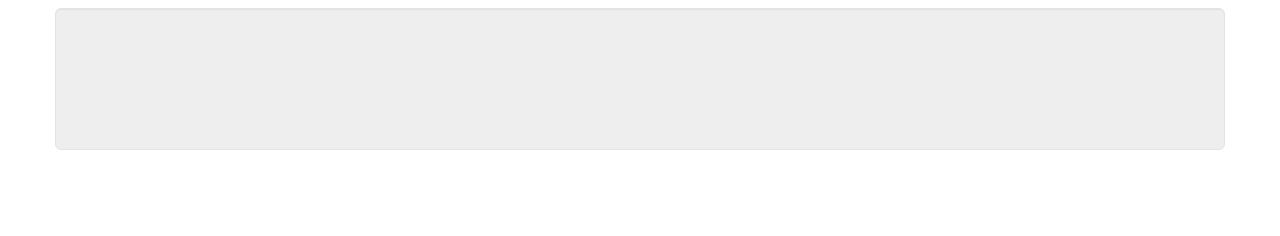
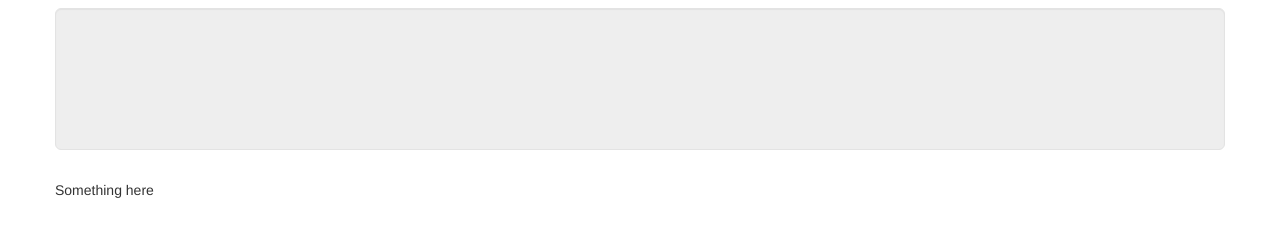
Before and after one commit to vic-mackey/drinkbucket, a plain HTML site: page index.html in a window 1280 px wide. Shown: the part 72-308 px from the top of the page. Drawn offline with Linux system fonts and the light colour scheme.

Commit message:
Something changed.

```diff
--- a/index.html
+++ b/index.html
@@ -11,6 +11,7 @@
 	<div class="container" style="margin-top: 20px;">
 		<h1 id="title">DrinkBucket</h1>
 		<div class="well hero-unit"></div>
+        <p>Something here</p>
 	</div>
 </body>
 </html>
```
